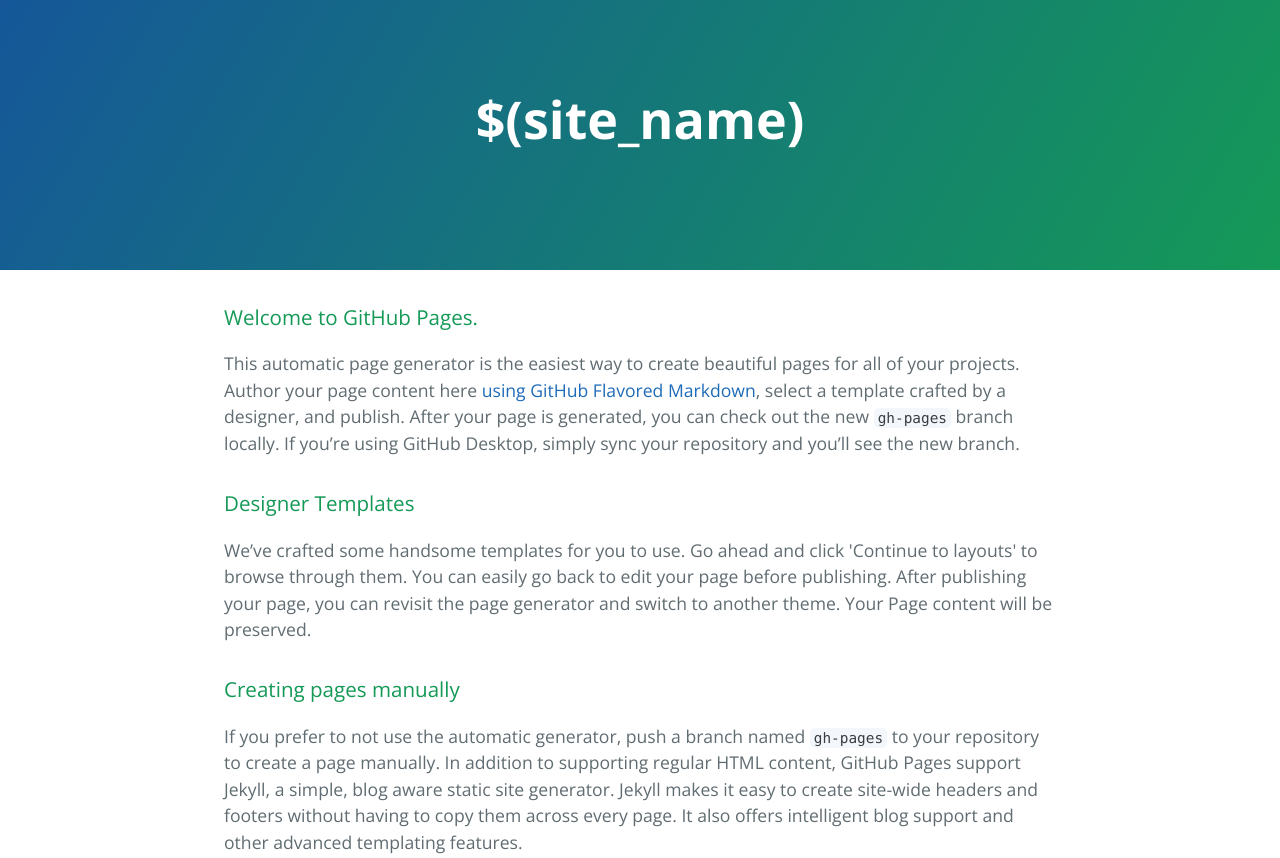
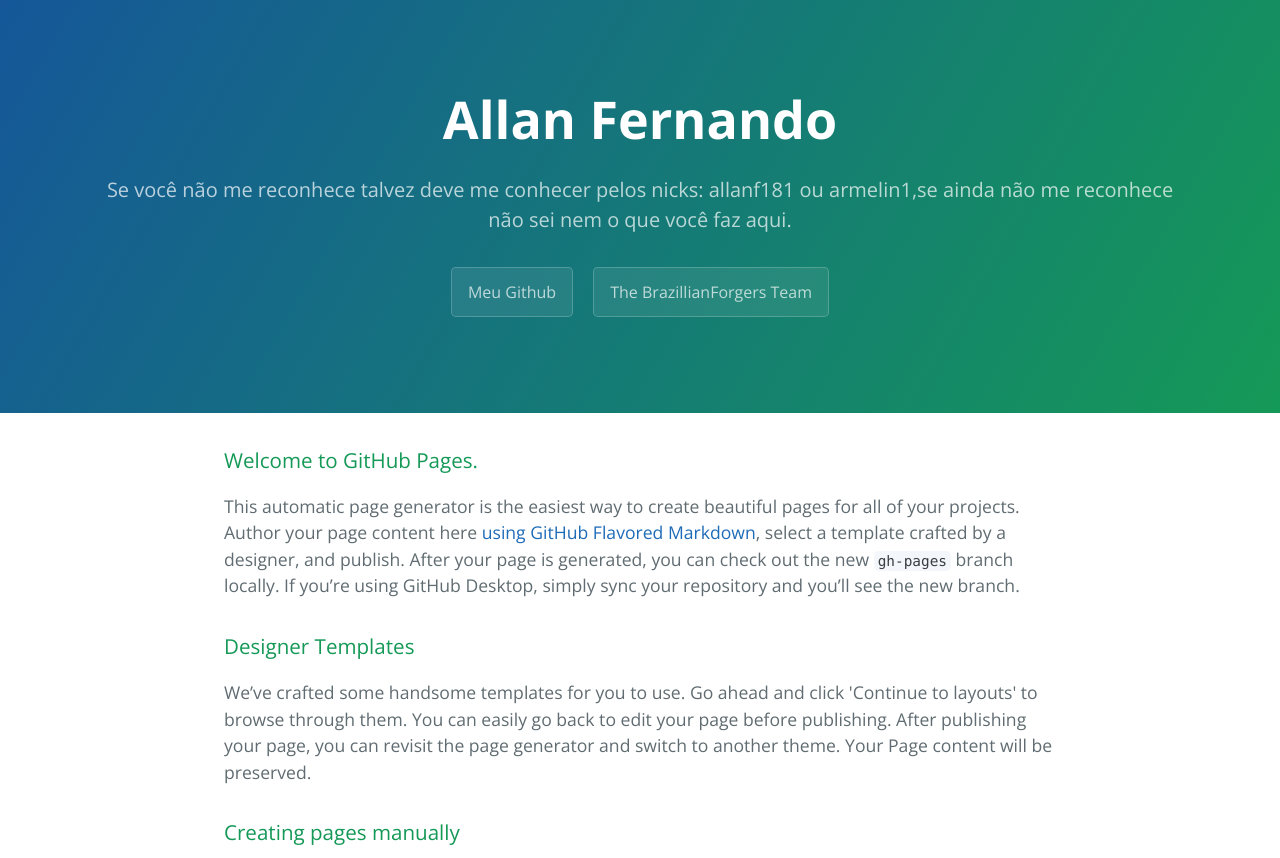
Before and after one commit to allanf181/allanf181.github.io, a plain HTML site: page index.html in a window 1280 px wide. Shown: the top 858 px of the page. Drawn offline with nearby package versions, Linux system fonts and the light colour scheme.

Commit message:
Botões o/

```diff
--- a/index.html
+++ b/index.html
@@ -11,8 +11,10 @@
   </head>
   <body>
     <section class="page-header">
-      <h1 class="project-name">$(site_name)</h1>
-      <h2 class="project-tagline"></h2>
+      <h1 class="project-name">Allan Fernando</h1>
+      <h2 class="project-tagline">Se você não me reconhece talvez deve me conhecer pelos nicks: allanf181 ou armelin1,se ainda não me reconhece não sei nem o que você faz aqui.</h2>
+      <a href="https://github.com/allanf181" class="btn">Meu Github</a>
+      <a href="http://brforgers.cf" class="btn">The BrazillianForgers Team</a>
     </section>
 
     <section class="main-content">
```
